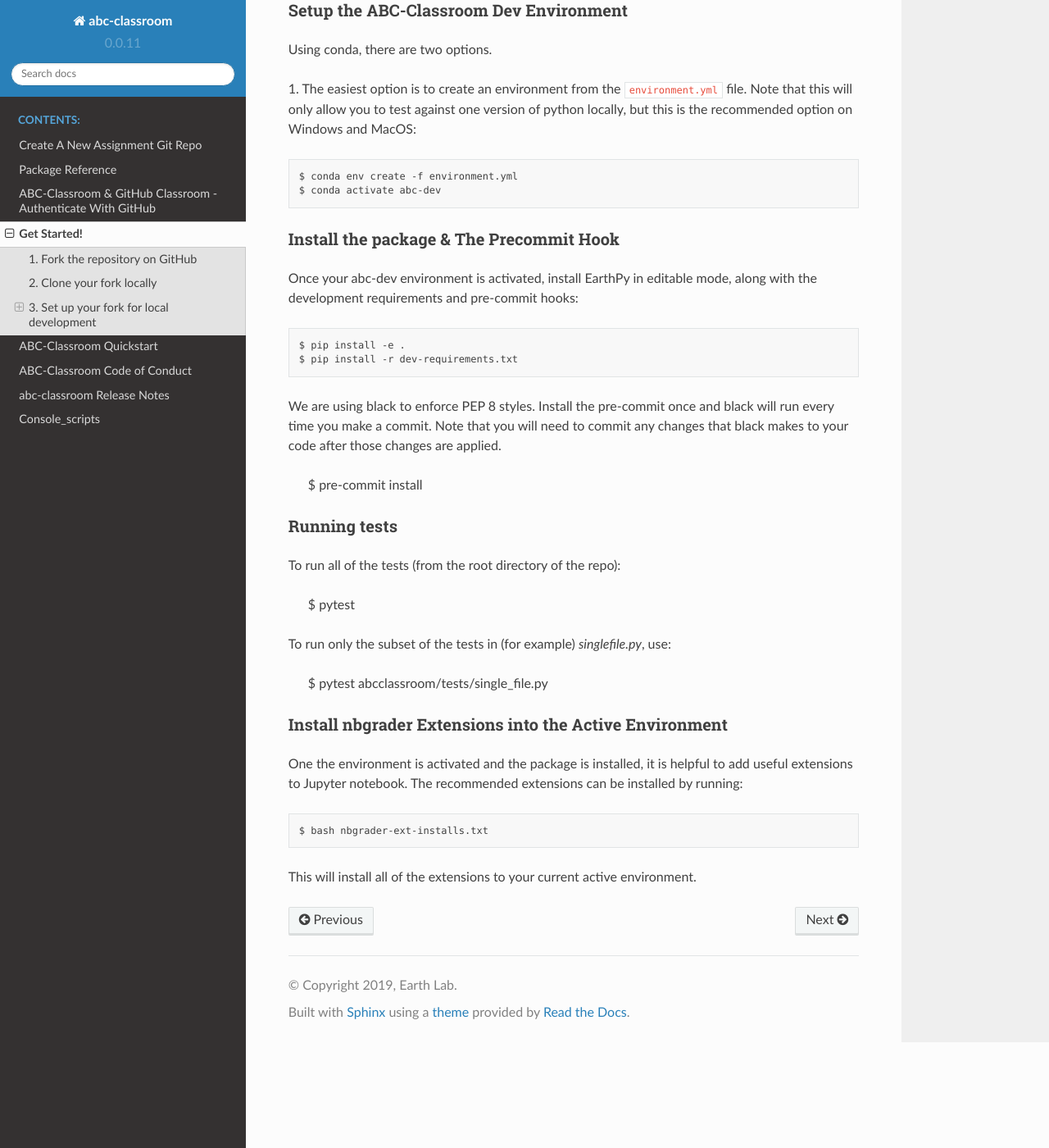
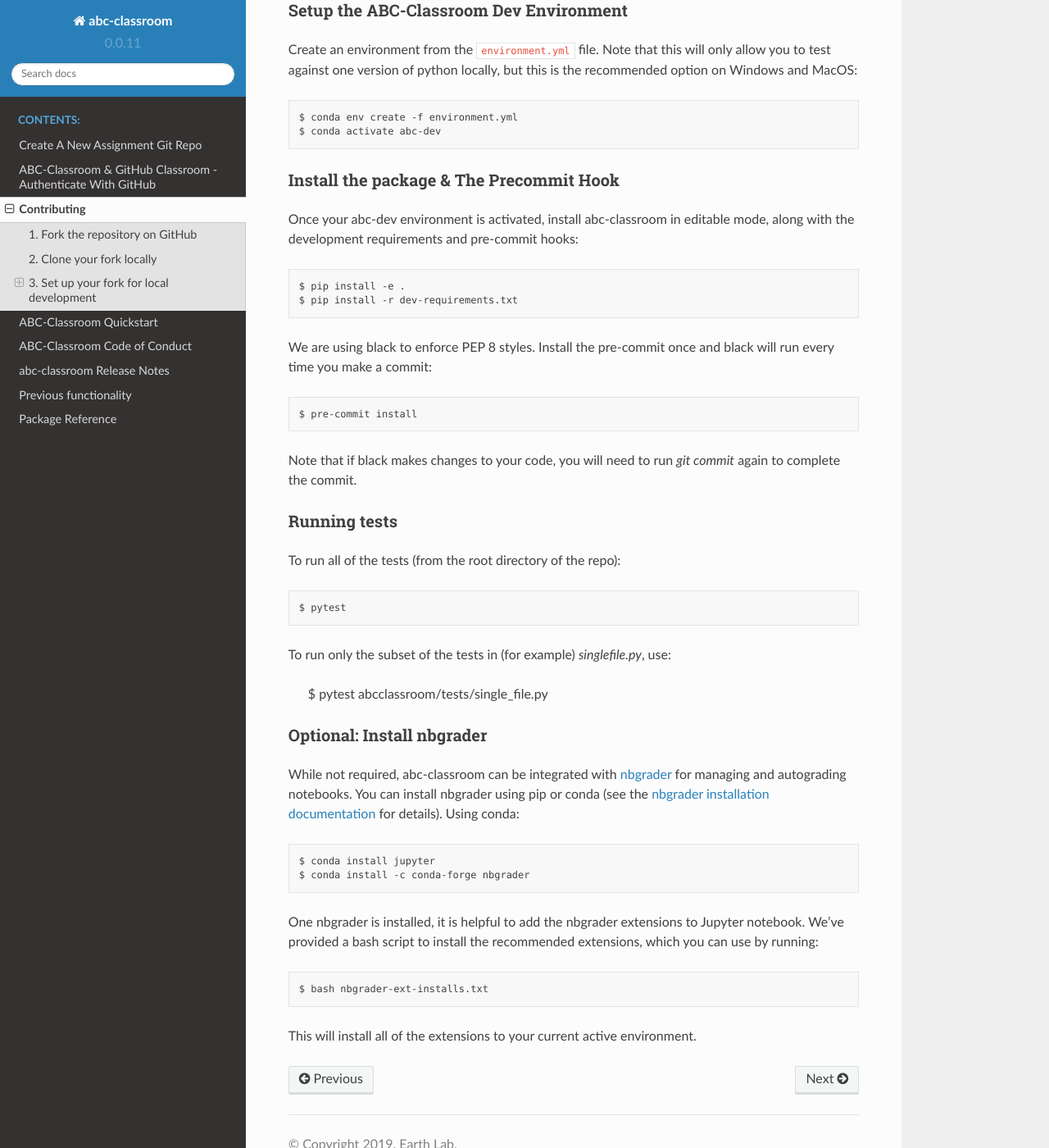
Before and after one commit to earthlab/abc-classroom, a Sphinx documentation site: the page built from docs/contributing.rst, in a window 1280 px wide and 1400 px high, scrolled down 581 px. Shown: the whole window at 82% size. Built offline with Sphinx 7.4.7 and the Read the Docs theme 2.0.0, drawn with Linux system fonts in a browser that asks for light colours; some of the changed text lies outside the part shown.

Commit message:
Document existing abc functionality (#101)
* initial docs for old abcclassroom functions

* document rest of old console scripts

* replace earthpy with abc-classroom

* updating docs for old functionality

* finish rename

* changelog update

* fix link syntax

* console_scripts replaced with previous_functionality

* add docs about installing nbgrader for dev

```diff
--- a/CONTRIBUTING.rst
+++ b/CONTRIBUTING.rst
@@ -1,7 +1,7 @@
-Get Started!
+Contributing
 ============
 
-Ready to contribute? Here's how to set up EarthPy for local development.
+Ready to contribute? Here's how to set up abc-classroom for local development.
 
 1. Fork the repository on GitHub
 --------------------------------
@@ -13,7 +13,7 @@
 2. Clone your fork locally
 --------------------------
 
-Use ``git clone`` to get a local copy of your EarthPy repository on your
+Use ``git clone`` to get a local copy of your abc-classroom repository on your
 local filesystem::
 
     $ git clone git@github.com:your_name_here/abc-classroom.git
@@ -25,9 +25,7 @@
 Setup the ABC-Classroom Dev Environment
 ^^^^^^^^^^^^^^^^^^^^^^^^^^^^^^^^^^^^^^^
 
-Using conda, there are two options.
-
-1. The easiest option is to create an environment from the
+Create an environment from the
 ``environment.yml`` file.
 Note that this will only allow you to test against one version of python
 locally, but this is the recommended option on Windows and MacOS::
@@ -38,21 +36,22 @@
 Install the package & The Precommit Hook
 ^^^^^^^^^^^^^^^^^^^^^^^^^^^^^^^^^^^^^^^^
 
-Once your abc-dev environment is activated, install EarthPy in editable
+Once your abc-dev environment is activated, install abc-classroom in editable
 mode, along with the development requirements and pre-commit hooks::
 
     $ pip install -e .
     $ pip install -r dev-requirements.txt
 
 We are using black to enforce PEP 8 styles. Install the pre-commit once and black
-will run every time you make a commit. Note that you will need to commit any changes
-that black makes to your code after those changes are applied.
+will run every time you make a commit::
 
     $ pre-commit install
 
+Note that if black makes changes to your code, you will need to run `git commit` again to complete the commit.
+
 Running tests
 ^^^^^^^^^^^^^
-To run all of the tests (from the root directory of the repo):
+To run all of the tests (from the root directory of the repo)::
 
     $ pytest
 
@@ -60,13 +59,16 @@
 
     $ pytest abcclassroom/tests/single_file.py
 
+Optional: Install nbgrader
+^^^^^^^^^^^^^^^^^^^^^^^^^^
 
-Install nbgrader Extensions into the Active Environment
-^^^^^^^^^^^^^^^^^^^^^^^^^^^^^^^^^^^^^^^^^^^^^^^^^^^^^^^
+While not required, abc-classroom can be integrated with `nbgrader <https://github.com/jupyter/nbgrader>`_  for managing and autograding notebooks. You can install nbgrader using pip or conda (see the `nbgrader installation documentation <https://nbgrader.readthedocs.io/en/stable/user_guide/installation.html>`_ for details). Using conda::
 
-One the environment is activated and the package is installed, it is helpful
-to add useful extensions to Jupyter notebook. The recommended extensions can
-be installed by running::
+    $ conda install jupyter
+    $ conda install -c conda-forge nbgrader
+
+One nbgrader is installed, it is helpful
+to add the nbgrader extensions to Jupyter notebook. We've provided a bash script to install the recommended extensions, which you can use by running::
 
     $ bash nbgrader-ext-installs.txt
 
```
Also changed, not shown: CHANGELOG.md (+3 -2 lines), docs/console_scripts.rst (deleted, +0 -40 lines), docs/index.rst (+4 -3 lines), docs/previous-functionality.rst (added, +65 -0 lines).
